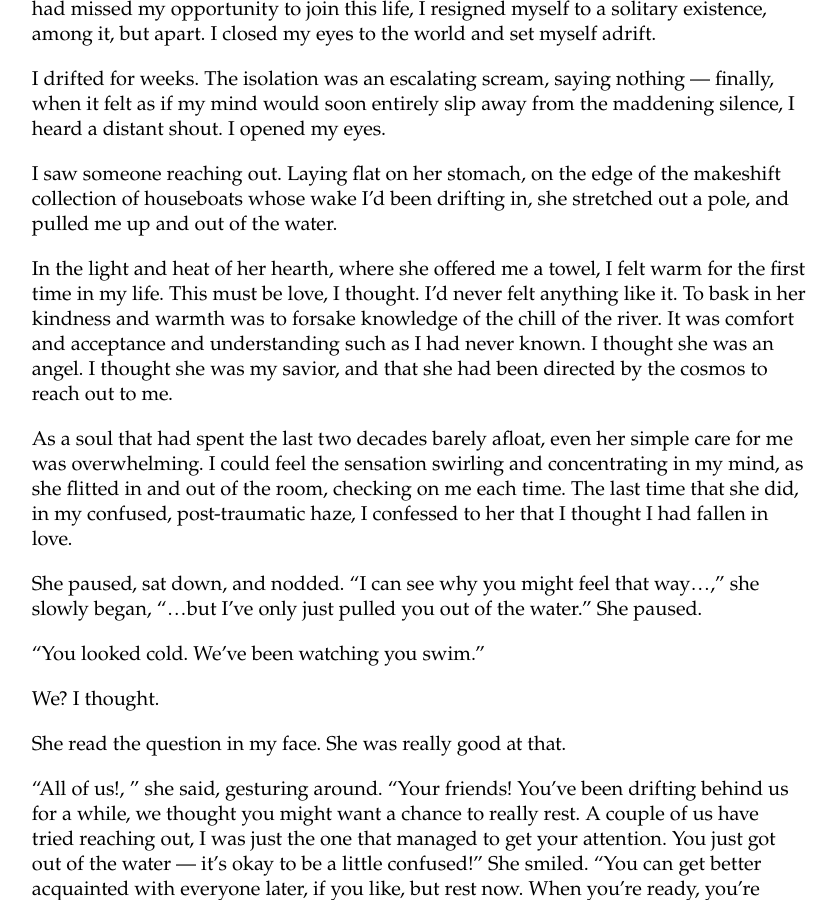
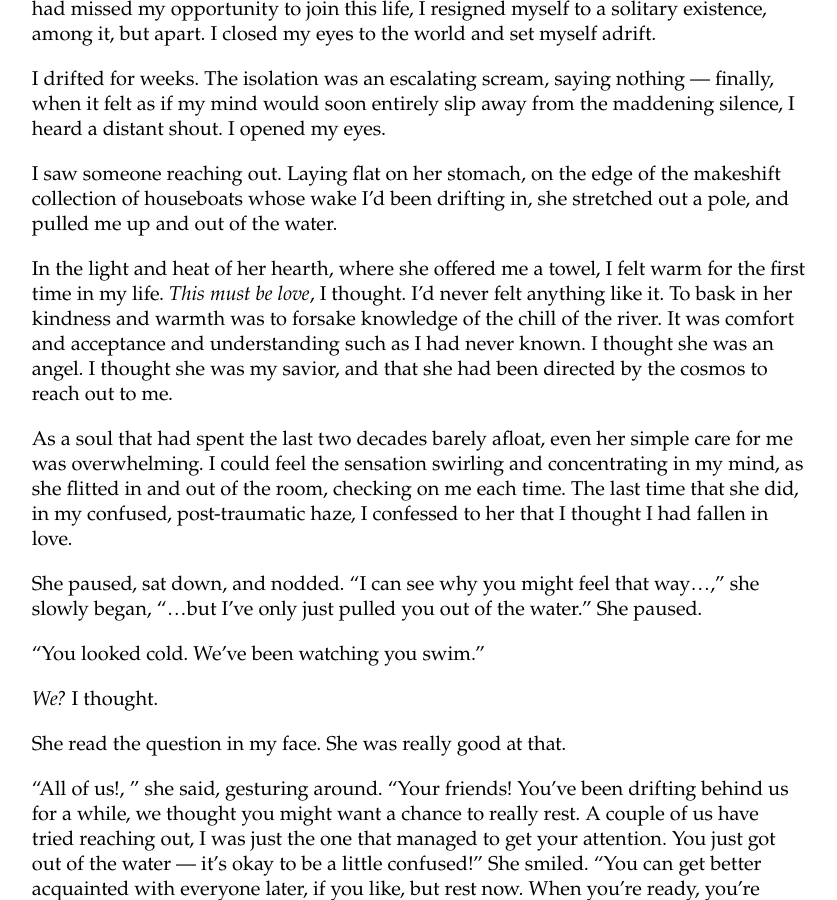
Before and after one commit to christopherstenson/christopherstenson.github.io, a Jekyll site: the page built from _posts/2019-03-06-exploration.md, in a window 1280 px wide and 900 px high, scrolled down 1299 px. Shown: the whole window, without its empty margins (221-1058 px from the left). Built offline with Jekyll 4.4.1, drawn with Linux system fonts in a browser that asks for light colours.

Commit message:
formatting

```diff
--- a/_posts/2019-03-06-exploration.md
+++ b/_posts/2019-03-06-exploration.md
@@ -18,7 +18,7 @@ I drifted for weeks. The isolation was an escalating scream, saying nothing —
 
 I saw someone reaching out. Laying flat on her stomach, on the edge of the makeshift collection of houseboats whose wake I'd been drifting in, she stretched out a pole, and pulled me up and out of the water.
 
-In the light and heat of her hearth, where she offered me a towel, I felt warm for the first time in my life. This must be love, I thought. I’d never felt anything like it. To bask in her kindness and warmth was to forsake knowledge of the chill of the river. It was comfort and acceptance and understanding such as I had never known. I thought she was an angel. I thought she was my savior, and that she had been directed by the cosmos to reach out to me.
+In the light and heat of her hearth, where she offered me a towel, I felt warm for the first time in my life. *This must be love*, I thought. I’d never felt anything like it. To bask in her kindness and warmth was to forsake knowledge of the chill of the river. It was comfort and acceptance and understanding such as I had never known. I thought she was an angel. I thought she was my savior, and that she had been directed by the cosmos to reach out to me.
 
 As a soul that had spent the last two decades barely afloat, even her simple care for me was overwhelming. I could feel the sensation swirling and concentrating in my mind, as she flitted in and out of the room, checking on me each time. The last time that she did, in my confused, post-traumatic haze, I confessed to her that I thought I had fallen in love.
 
@@ -26,7 +26,7 @@ She paused, sat down, and nodded. “I can see why you might feel that way...,
 
 “You looked cold. We’ve been watching you swim.”
 
-We? I thought.
+*We?* I thought.
 
 She read the question in my face. She was really good at that.
 
```
